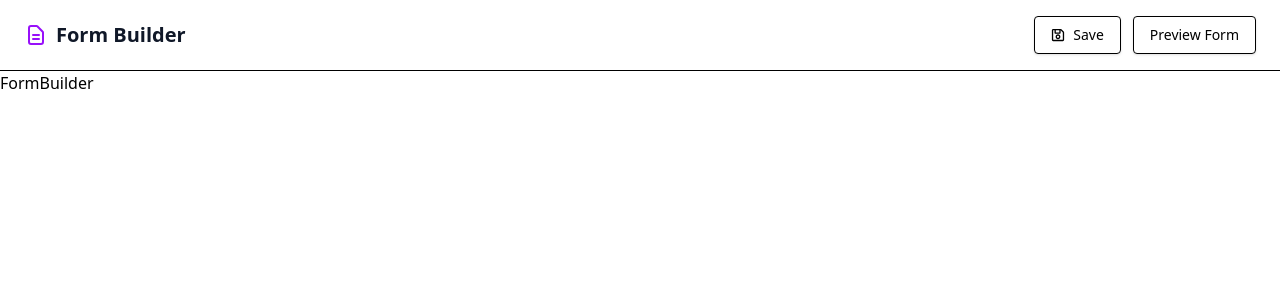
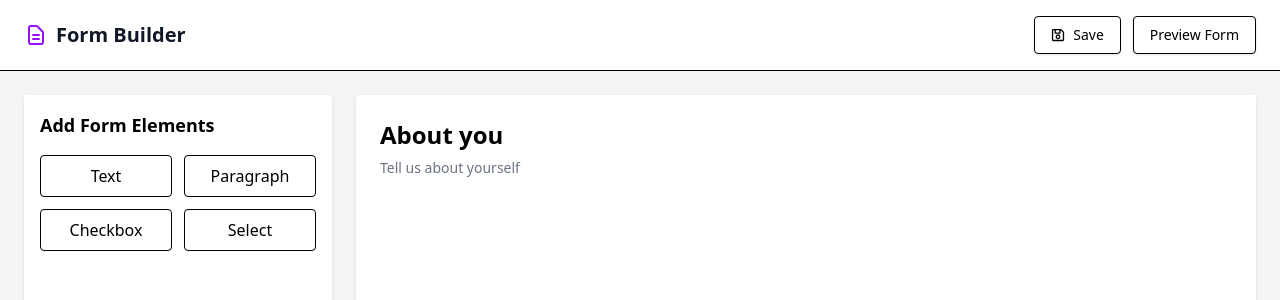
Before and after one commit to xquisite0/google-forms-clone, a React (Vite) app: page / in a window 1280 px wide. Shown: the top 300 px of the page. Built offline with nearby package versions, Linux system fonts and the light colour scheme.

Commit message:
Support form title & description editing

```diff
--- a/src/App.jsx
+++ b/src/App.jsx
@@ -5,11 +5,18 @@
 
 function App() {
   const [currentPage, setCurrentPage] = useState("FormBuilder");
+  const [form, setForm] = useState({
+    title: "About you",
+    description: "Tell us about yourself",
+    elements: [],
+  });
 
   return (
     <div>
       <Navbar currentPage={currentPage} setCurrentPage={setCurrentPage} />
-      {currentPage === "FormBuilder" && <FormBuilder />}
+      {currentPage === "FormBuilder" && (
+        <FormBuilder form={form} setForm={setForm} />
+      )}
       {currentPage === "FormPreview" && <FormPreview />}
     </div>
   );
--- a/src/pages/FormBuilder.jsx
+++ b/src/pages/FormBuilder.jsx
@@ -1,7 +1,98 @@
-import React from "react";
+import React, { useState } from "react";
 
-const FormBuilder = () => {
-  return <div>FormBuilder</div>;
+const FormBuilder = ({ form, setForm }) => {
+  const updateFormTitle = (e) => {
+    setForm({ ...form, title: e.target.value });
+  };
+
+  const updateFormDescription = (e) => {
+    setForm({ ...form, description: e.target.value });
+  };
+
+  return (
+    <div className="flex p-6 gap-6 bg-gray-100 min-h-screen">
+      {/* Sidebar */}
+      <div className="w-1/4 bg-white rounded shadow p-4">
+        <h2 className="text-lg font-semibold mb-4">Add Form Elements</h2>
+        <div className="grid grid-cols-2 gap-3">
+          <button className="p-2 border rounded hover:bg-gray-100">Text</button>
+          <button className="p-2 border rounded hover:bg-gray-100">
+            Paragraph
+          </button>
+          <button className="p-2 border rounded hover:bg-gray-100">
+            Checkbox
+          </button>
+          <button className="p-2 border rounded hover:bg-gray-100">
+            Select
+          </button>
+        </div>
+      </div>
+
+      {/* Form Editor */}
+      <div className="flex-1 bg-white rounded shadow p-6">
+        {/* Form Title & Description Inputs */}
+        <input
+          type="text"
+          name="title"
+          value={form.title}
+          onChange={updateFormTitle}
+          placeholder="Form Title"
+          className="text-2xl font-bold mb-1 w-full outline-none bg-transparent"
+        />
+        <input
+          type="text"
+          name="description"
+          value={form.description}
+          onChange={updateFormDescription}
+          placeholder="Form Description"
+          className="text-sm text-gray-500 mb-6 w-full outline-none bg-transparent"
+        />
+
+        <form>
+          {form.elements.map((field) => (
+            <div key={field.id} className="mb-6 border p-4 rounded bg-gray-50">
+              <label className="block font-semibold mb-2">{field.title}</label>
+
+              {field.type === "text" && (
+                <input
+                  type="text"
+                  placeholder={field.placeholder}
+                  className="w-full border px-3 py-2 rounded"
+                  required={field.required}
+                />
+              )}
+
+              {field.type === "textarea" && (
+                <textarea
+                  placeholder={field.placeholder}
+                  rows={3}
+                  className="w-full border px-3 py-2 rounded"
+                  required={field.required}
+                />
+              )}
+
+              <div className="flex justify-between items-center mt-3 text-sm text-gray-600">
+                <label className="flex items-center gap-2">
+                  <input
+                    type="checkbox"
+                    checked={field.required}
+                    className="accent-purple-600"
+                  />
+                  Required
+                </label>
+                <button
+                  type="button"
+                  className="text-gray-400 hover:text-red-500"
+                >
+                  🗑
+                </button>
+              </div>
+            </div>
+          ))}
+        </form>
+      </div>
+    </div>
+  );
 };
 
 export default FormBuilder;
```
